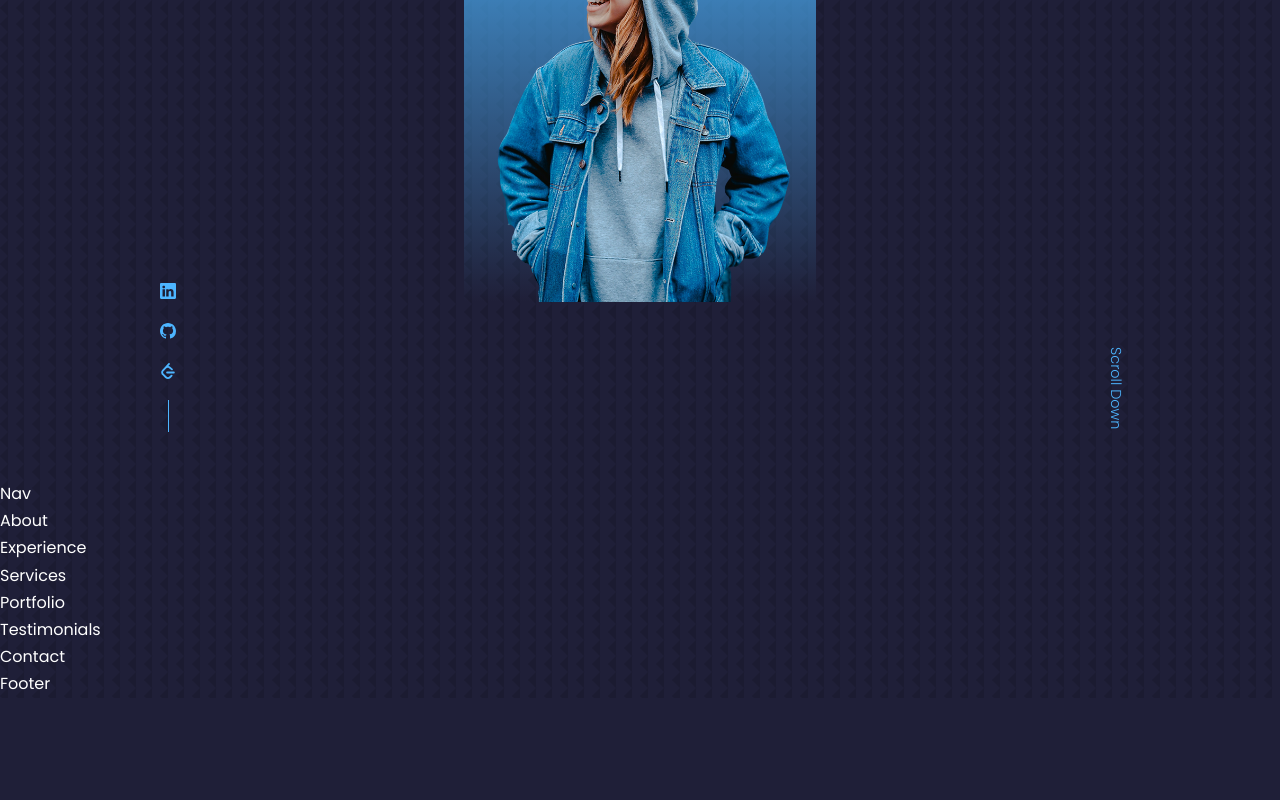
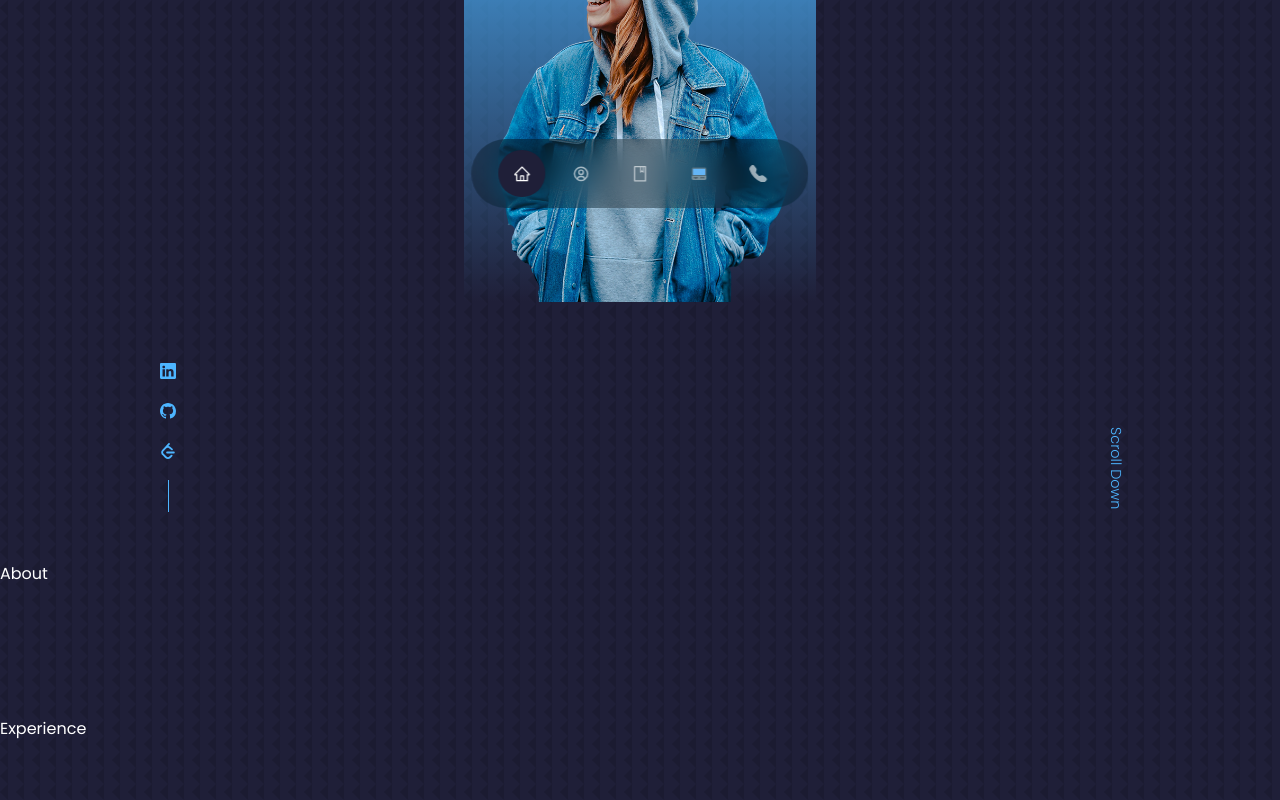
Before and after one commit to usama-py/react-portfolio, a React (Create React App) app: page / in a window 1280 px wide. Shown: the part 560-1360 px from the top of the page. Before the commit the page ends 1258 px from the top, so only its background shows below. Built offline with nearby package versions, Linux system fonts and the light colour scheme.

Commit message:
updated nav

```diff
--- a/src/components/Contact/Contact.jsx
+++ b/src/components/Contact/Contact.jsx
@@ -2,7 +2,7 @@
 import './contact.css'
 const Contact = () => {
   return (
-    <div>Contact</div>
+    <section id='contact'>Contact</section>
   )
 }
 
--- a/src/components/experience/Experience.jsx
+++ b/src/components/experience/Experience.jsx
@@ -2,7 +2,7 @@
 import './experience.css'
 const Experience = () => {
   return (
-    <div>Experience</div>
+    <section id='experience'>Experience</section>
   )
 }
 
--- a/src/components/header/header.css
+++ b/src/components/header/header.css
@@ -1,5 +1,5 @@
 header{
-    height: 130vh;
+    height: 140vh;
     padding-top: 7rem;
     overflow: hidden;
 }
--- a/src/components/nav/Nav.jsx
+++ b/src/components/nav/Nav.jsx
@@ -1,8 +1,21 @@
 import React from 'react'
 import './nav.css'
+import{AiOutlineHome} from 'react-icons/ai'
+import{BiUserCircle} from 'react-icons/bi'
+import{AiOutlineBook}  from 'react-icons/ai'
+import{FcSelfServiceKiosk} from 'react-icons/fc'
+import{BsFillTelephoneFill} from 'react-icons/bs'
+import {useState} from 'react'
 const Nav = () => {
+  const [activeNav, setActiveNav] = useState('#')
   return (
-    <div>Nav</div>
+    <nav>
+      <a href='#' onClick={()=>setActiveNav('#')} className={activeNav === '#' ? 'active' : ''}><AiOutlineHome/></a>
+      <a href='#about' onClick={()=>setActiveNav('#about')} className={activeNav==='#about'?'active':''}><BiUserCircle/></a>
+      <a href='#experience' onClick={()=>setActiveNav('#experience')} className={activeNav==='#experience'?'active':''}><AiOutlineBook/></a>
+      <a href='#services' onClick={()=>setActiveNav('#services')} className={activeNav==='#services'?'active':''}><FcSelfServiceKiosk/></a>
+      <a href='#contact' onClick={()=>setActiveNav('#contact')} className={activeNav==='#contact'?'active':''}><BsFillTelephoneFill/></a>
+    </nav>
   )
 }
 
--- a/src/components/nav/nav.css
+++ b/src/components/nav/nav.css
@@ -0,0 +1,33 @@
+nav{
+    background-color: rgba(0, 0, 0, 0.3);
+    width: max-content;
+    display: block;
+    padding: 0.7rem 1.7rem;
+    z-index: 2;
+    position: fixed;
+    left: 50%;
+    transform: translateX(-50%);
+    bottom: 2rem;
+    display: flex;
+    gap: 0.8rem;
+    border-radius: 3rem;
+    backdrop-filter: blur(15px);
+}
+
+nav a {
+    background: transparent;
+    padding: 0.9rem;
+    border-radius: 50%;
+    display: flex;
+    color: var(--color-light);
+    font-size: 1.1rem;
+}
+
+nav a:hover{
+    background: rgba(0,0,0,0.3);
+}
+
+nav a.active{
+    background: var(--color-bg);
+    color: var(--color-white);
+}
--- a/src/components/portfolio/Portfolio.jsx
+++ b/src/components/portfolio/Portfolio.jsx
@@ -2,7 +2,7 @@
 import './portfolio.css'
 const Portfolio = () => {
   return (
-    <div>Portfolio</div>
+    <section id='portfolio'>Portfolio</section>
   )
 }
 
--- a/src/components/services/Services.jsx
+++ b/src/components/services/Services.jsx
@@ -2,7 +2,7 @@
 import './services.css'
 const Services = () => {
   return (
-    <div>Services</div>
+    <section id='services'>Services</section>
   )
 }
 
--- a/src/components/testimonials/Testimonials.jsx
+++ b/src/components/testimonials/Testimonials.jsx
@@ -2,7 +2,7 @@
 import './testimonials.css'
 const Testimonials = () => {
   return (
-    <div>Testimonials</div>
+    <section id='testimonials'>Testimonials</section>
   )
 }
 
--- a/src/index.css
+++ b/src/index.css
@@ -52,6 +52,7 @@
 }
 section{
     margin-top: 8rem;
+    height: 100vh;
 }
 section > h2, section >h5{
     text-align: center;
```
